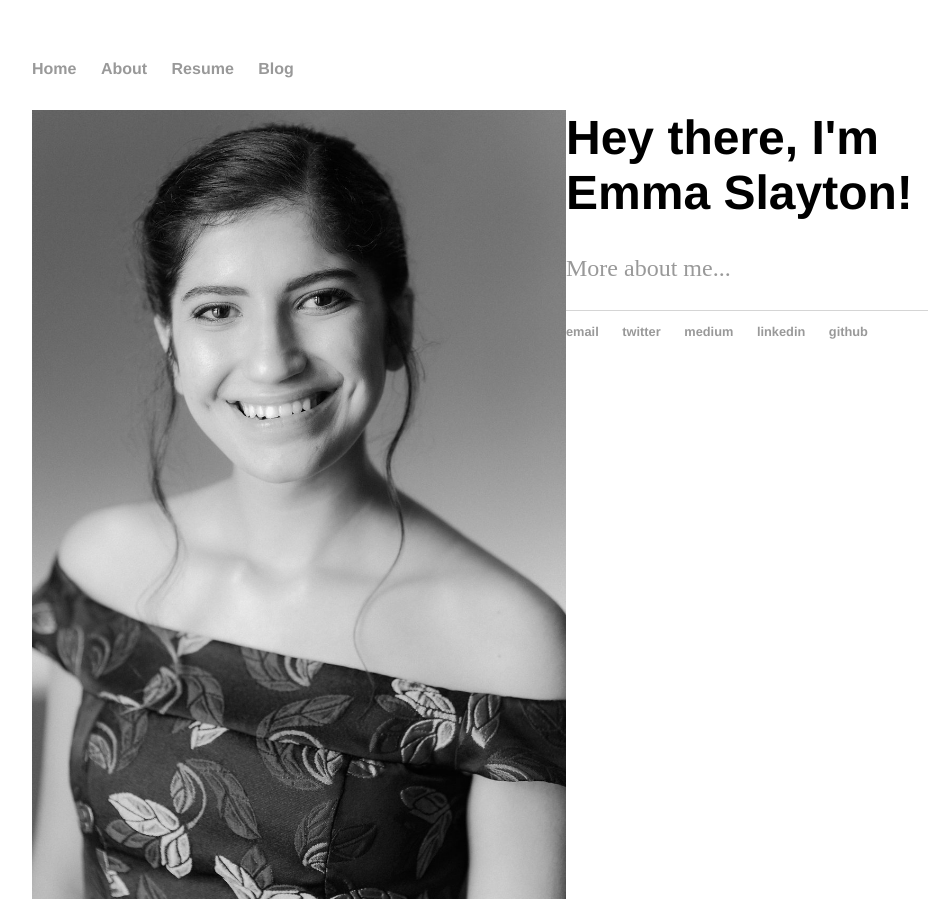
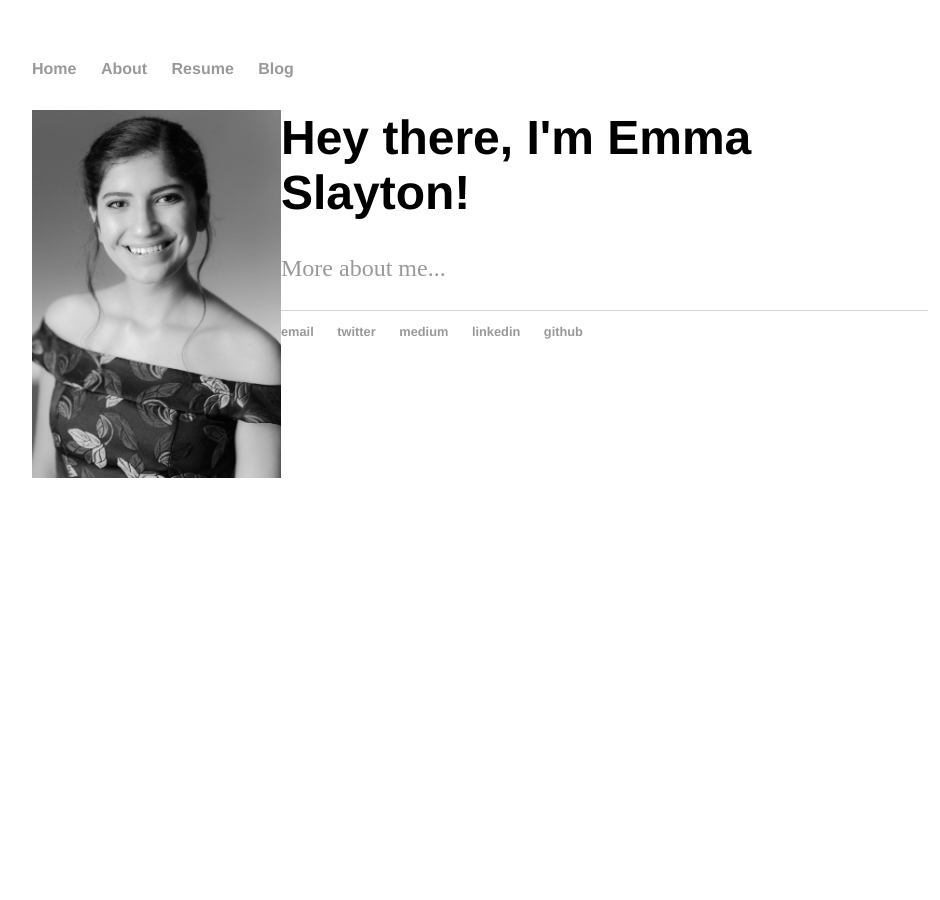
Before and after one commit to emmaslayton/emmaslayton.github.io, a Jekyll site: the page built from index.html, in a window 1280 px wide. Shown: the whole page, without its empty margins (160-1100 px from the left). Built offline with Jekyll 4.4.1, drawn with Linux system fonts in a browser that asks for light colours.

Commit message:
Update index.html

```diff
--- a/index.html
+++ b/index.html
@@ -3,7 +3,6 @@ layout: default
 title: Emma Slayton
 ---
 <div class="blurb">
-	<p> <IMG SRC="/files/EmmaSlaytonHeadshot.PNG" ALIGN="Left"> </p> <h1>Hey there, I'm Emma Slayton!</h1>
-
+	<p><IMG SRC="/files/EmmaSlaytonHeadshot.PNG" ALIGN="Left" WIDTH="249" HEIGHT="368"><h1>Hey there, I'm Emma Slayton!</h1></p>
 	<p><a href="/about">More about me...</a></p>
 </div><!-- /.blurb -->
```
